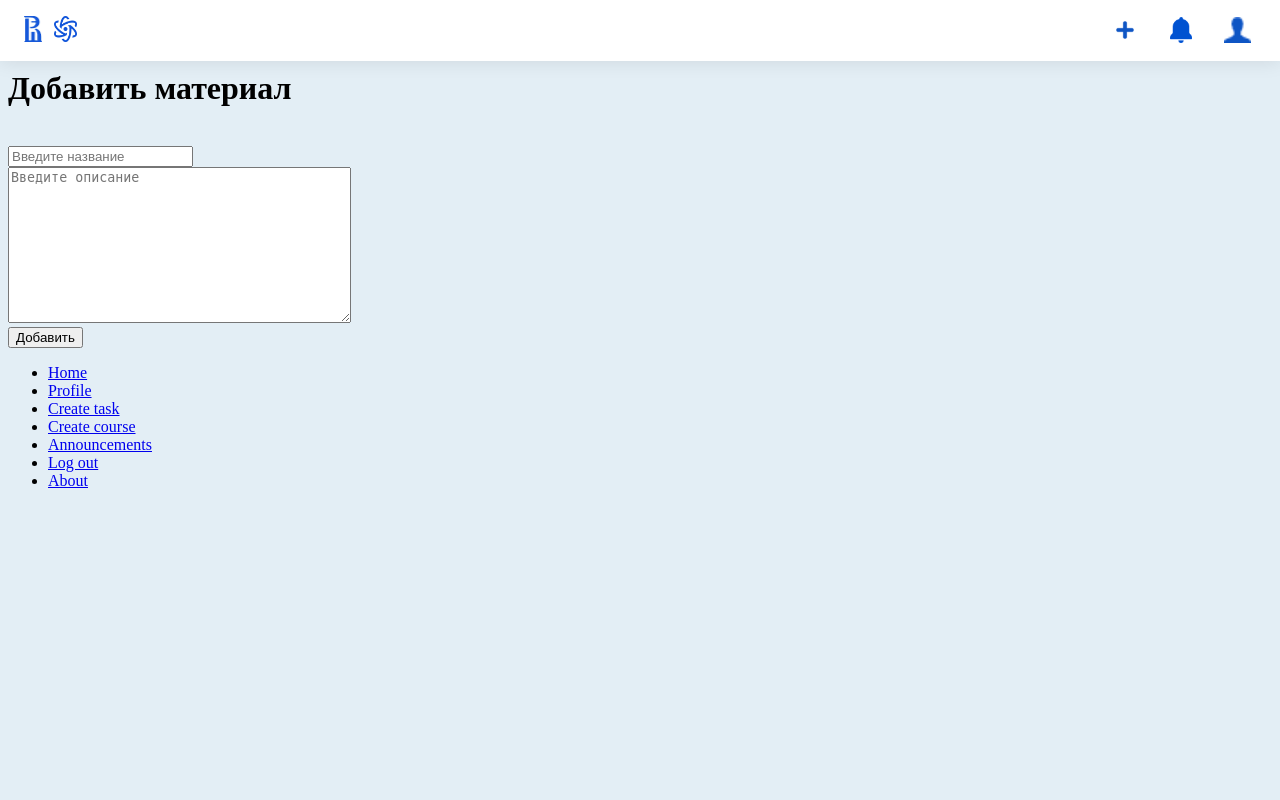
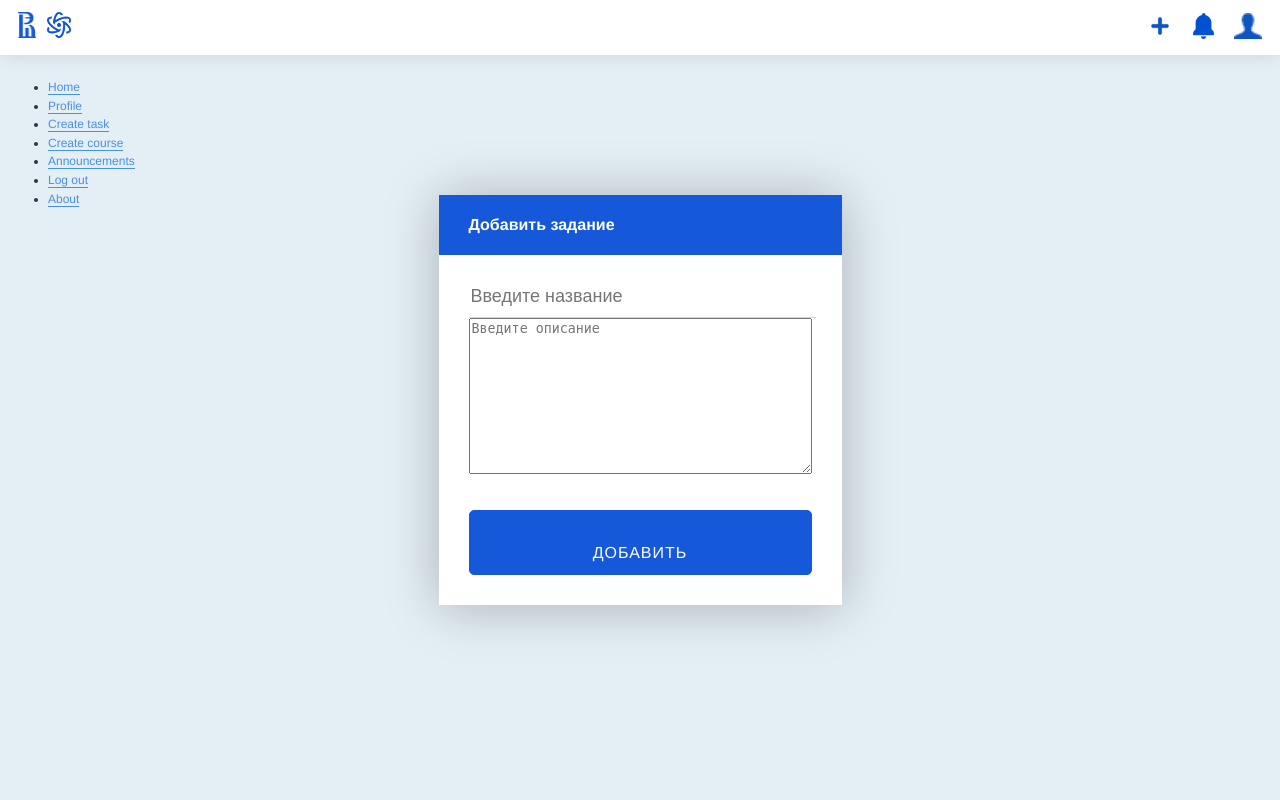
Before and after one commit to sitandr/hse-physics-website, a Django app: page /create_task in a window 1280 px wide. Run offline with Django 4.2, Linux system fonts and the light colour scheme; a user stored in the database is signed in; data comes from the database, SQL or seed files in the repository.

Commit message:
New html templates for forms

```diff
--- a/templates/main/base.html
+++ b/templates/main/base.html
@@ -5,17 +5,13 @@
 <!--Probably it's would be better to get local rep copy; also strongly dislike idea using this css template-->
 
 <link rel="stylesheet" href="{% static 'main/css/main.css' %}">
+{% block style %}{% endblock %}
 <head>
     <meta charset="UTF-8">
     <title>{% block title %}{% endblock %}</title>
     {% comment %}{% if not user.is_authenticated %}
         <meta http-equiv="refresh" content="1;URL={% url 'login' %}" />
     {% endif %}{% endcomment %}
-    {% if enable_mathjax %}
-        {% load static %}
-        <script type="text/javascript" src="{% static 'main/tex-mml-chtml.js' %}">
-        </script>
-    {% endif %}
 </head>
 <body>
 <aside class="fixed-top-bar">
@@ -34,16 +30,13 @@
                 <li><a href="{% url 'create_course' %}">Новый курс</a></li>
                 <li><a href="{% url 'create_task' %}">Новый материал</a></li>
                 <li><a href="{% url 'announce' %}">Новое объявление</a></li>
-                <li><a href="{% url 'add_material' %}">Добавление материала</a></li>
             </ul>
         </li>
         <li class="dropdown-button">
             <img src="{% static 'main/img/notification-bell-blue.png' %}" height="26" alt="bell">
             <ul class="dropdown-menu">
-                <li><a href="{% url 'announce' %}">Уведомления</a></li>
-                {% for ann in user.recieved_announcements.all %}
-                    <li>{{ann.name}}</li>
-                {% endfor %}
+                <li>Уведомления:</li>
+                <li>(пусто)</li>
             </ul>
         </li>
         <li class="dropdown-button">
--- /dev/null
+++ b/templates/main/base_form.html
@@ -0,0 +1,33 @@
+{% extends 'main/base.html' %}
+{% load static %}
+
+{% block style %}
+    <link rel="stylesheet" href="{% static 'main/css/forms.css' %}">
+{% endblock %}
+
+{% block body %}
+
+    <div class="main-container">
+        <div class="centering">
+            <div class="data-container">
+                <div class="login-box">
+                    <form method="post" name="loginform">
+                        {% csrf_token %}
+                        <div class="form-header">
+                            <h2 class="form-title">{% block form_title %} {%  endblock %}</h2>
+                        </div>
+                        <div class="form-content">
+                        <div class="form-row">
+                            <label class="input-box">
+                                {% block form_insides %} {% endblock %}
+                            </label>
+                        </div>
+                        <input class="enter-button" type="submit" value="{% block button_name %} {% endblock %}">
+                    </div>
+                    </form>
+                </div>
+            </div>
+        </div>
+    </div>
+
+{% endblock %}
--- a/templates/main/create_task.html
+++ b/templates/main/create_task.html
@@ -1,15 +1,17 @@
-{% extends 'main/base.html' %}
+{% extends 'main/base_form.html' %}
 {% block title %}
-Добавить материал
+Создать задачу
 {% endblock %}
 
-{% block body %}
-    <h1>Добавить материал</h1>
-    <form method="post">
-        {% csrf_token %}<br>
-        {{ form.title }}<br>
-        {{ form.description }}<br>
-        <button type="submit" class="btn btn-success">Добавить</button>
-        <span>{{ error }}</span>
-    </form>
+{% block form_title %}
+    Добавить задание
 {% endblock %}
+
+{% block form_insides %}
+    {{ form.title }}<br>
+    {{ form.description }}
+{% endblock %}
+
+{% block button_name %}
+Добавить
+{% endblock %}
```
